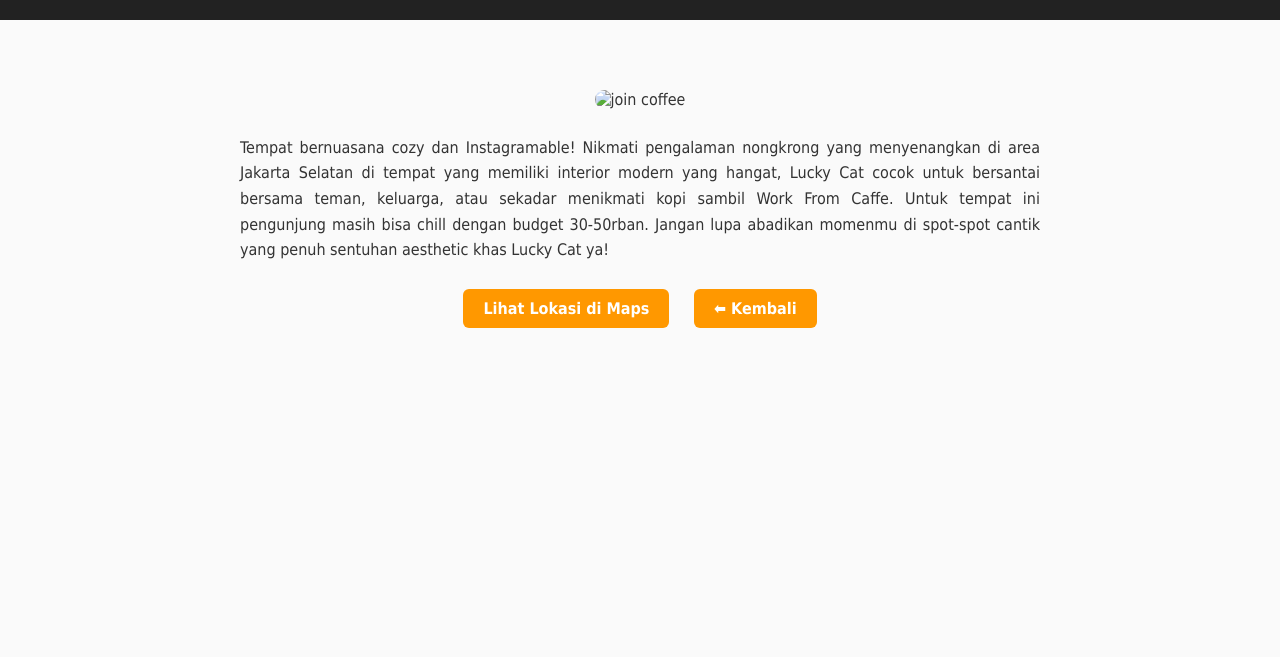
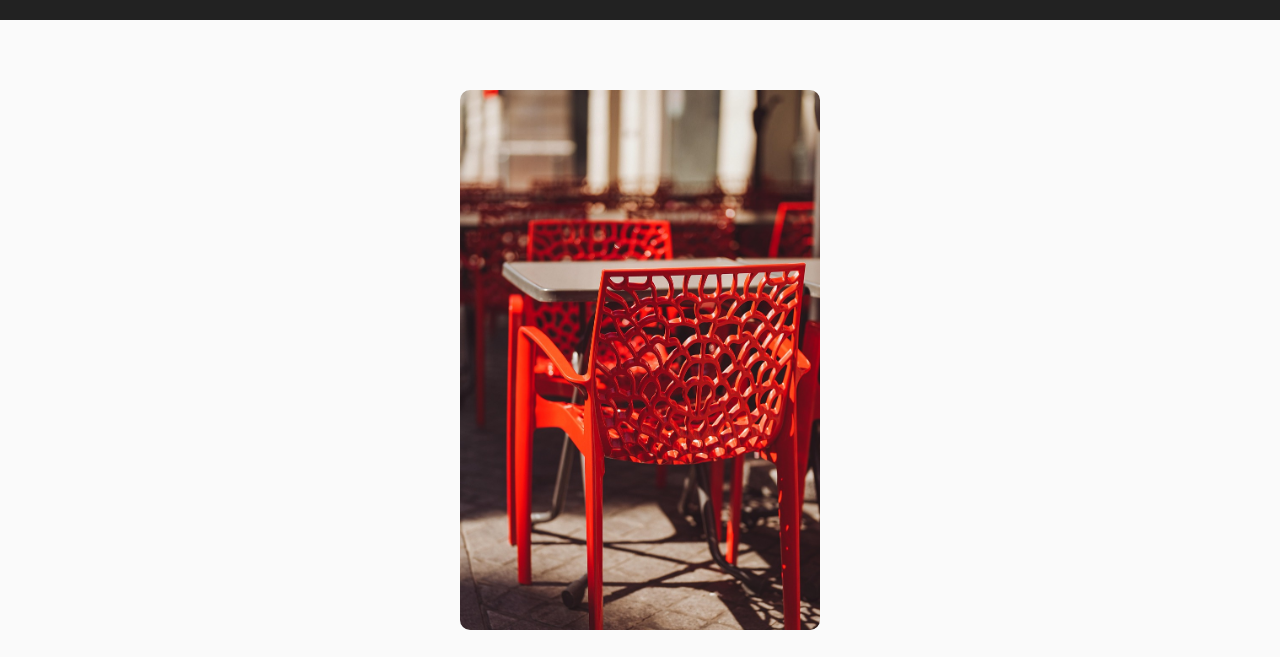
Before and after one commit to andikabastanta96-ui/Rekomendasi-Cafe-Jakarta-Selatan, a plain HTML site: page lucky.html in a window 1280 px wide. Shown: the part 101-758 px from the top of the page. Drawn offline with Linux system fonts and the light colour scheme.

Commit message:
Fix HTML formatting and image source path

```diff
--- a/lucky.html
+++ b/lucky.html
@@ -13,7 +13,7 @@
   </header>
 
   <main class="detail-page">
-    <img src="./img/kafe1.jpg" alt="join coffee">
+    <img src="./kafe1.jpg" alt="join coffee">
     <p> Tempat bernuasana cozy dan Instagramable! Nikmati pengalaman nongkrong yang menyenangkan di area Jakarta Selatan di tempat yang memiliki interior modern yang hangat, Lucky Cat cocok untuk bersantai bersama teman, keluarga, atau sekadar menikmati kopi sambil Work From Caffe. Untuk tempat ini pengunjung masih bisa chill dengan budget 30-50rban. Jangan lupa abadikan momenmu di spot-spot cantik yang penuh sentuhan aesthetic khas Lucky Cat ya!</p>
 
     <a href="https://maps.app.goo.gl/G4cMNQaSp4G7j7ho9" target="_blank" class="btn">Lihat Lokasi di Maps</a>
```
